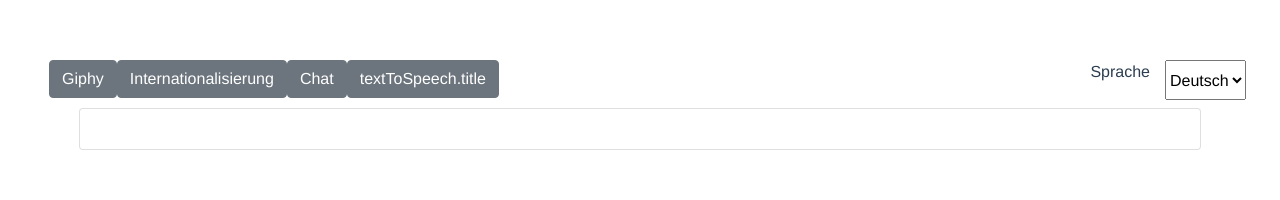
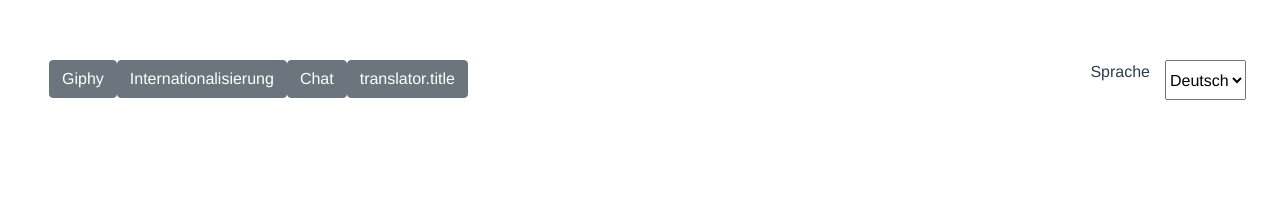
Before and after one commit to Mariobacsi/vue-giphy, a Vue app: page /#/textToSpeech in a window 1280 px wide. Shown: the top 200 px of the page. Built offline with nearby package versions, Linux system fonts and the light colour scheme.

Commit message:
changed filename 'translator'

```diff
--- a/package.json
+++ b/package.json
@@ -13,6 +13,9 @@
     "bootstrap": "^4.5.2",
     "bootstrap-vue": "^2.1.0",
     "core-js": "^3.6.5",
+    "dns": "^0.2.2",
+    "http2": "^3.3.7",
+    "translate-google": "^1.4.3",
     "vue": "^2.6.11",
     "vue-i18n": "^8.17.3",
     "vue-router": "^3.2.0",
--- a/src/App.vue
+++ b/src/App.vue
@@ -13,8 +13,8 @@
         <router-link to="/chat">
           <b-button>{{ $t('chat.title') }}</b-button>
         </router-link>
-        <router-link to="/textToSpeech">
-          <b-button>{{ $t('textToSpeech.title') }}</b-button>
+        <router-link to="/translator">
+          <b-button>{{ $t('translator.title') }}</b-button>
         </router-link>
       </b-row>
       <!--Sprachselector-->
--- a/src/router/index.js
+++ b/src/router/index.js
@@ -29,9 +29,9 @@ const routes = [
         component: () => import('../views/Chat.vue')
     },
     {
-        path: '/textToSpeech',
-        name: 'Chat',
-        component: () => import('../views/textToSpeech')
+        path: '/translator',
+        name: 'Translator',
+        component: () => import('../views/Translator')
     }
 ]
 
--- /dev/null
+++ b/src/views/Translator.vue
@@ -0,0 +1,39 @@
+<template>
+  <div>
+    <b-card>
+        <b-textarea class="col" v-model="text"></b-textarea>
+        <b-textarea class="col" disabled>{{ this.translatedText }}</b-textarea>
+    </b-card>
+  </div>
+</template>
+
+<script>
+/*import translate from 'translate-google'*/
+
+export default {
+  name: "Translator",
+  components: {},
+  data() {
+    return {
+      text: '',
+      translatedText: 'hallo'
+    }
+  },
+  methods: {
+    /*translate() {
+      translate(this.text, {from: 'en', to:'de'})
+      .then(res => {
+        console.log(res)
+        this.translatedText = res;
+      })
+      .catch(err => {
+        console.error(err)
+      })
+    }*/
+  }
+}
+</script>
+
+<style scoped>
+
+</style>
--- a/src/views/textToSpeech.vue
+++ /dev/null
@@ -1,16 +0,0 @@
-<template>
-  <div>
-    <b-card></b-card>
-  </div>
-</template>
-
-<script>
-export default {
-  name: "textToSpeech",
-  components: {}
-}
-</script>
-
-<style scoped>
-
-</style>
```
Also changed, not shown: 1 other file (tests, documents, lock files or other folders).
